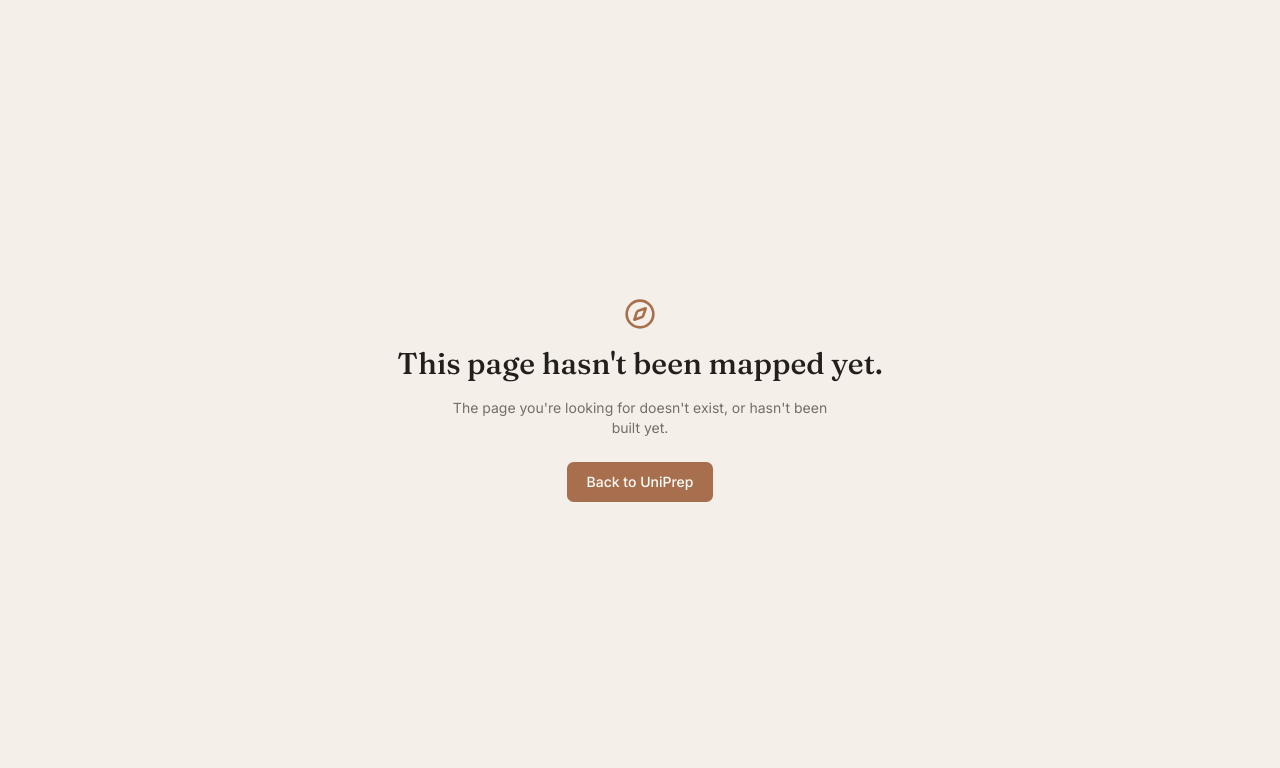
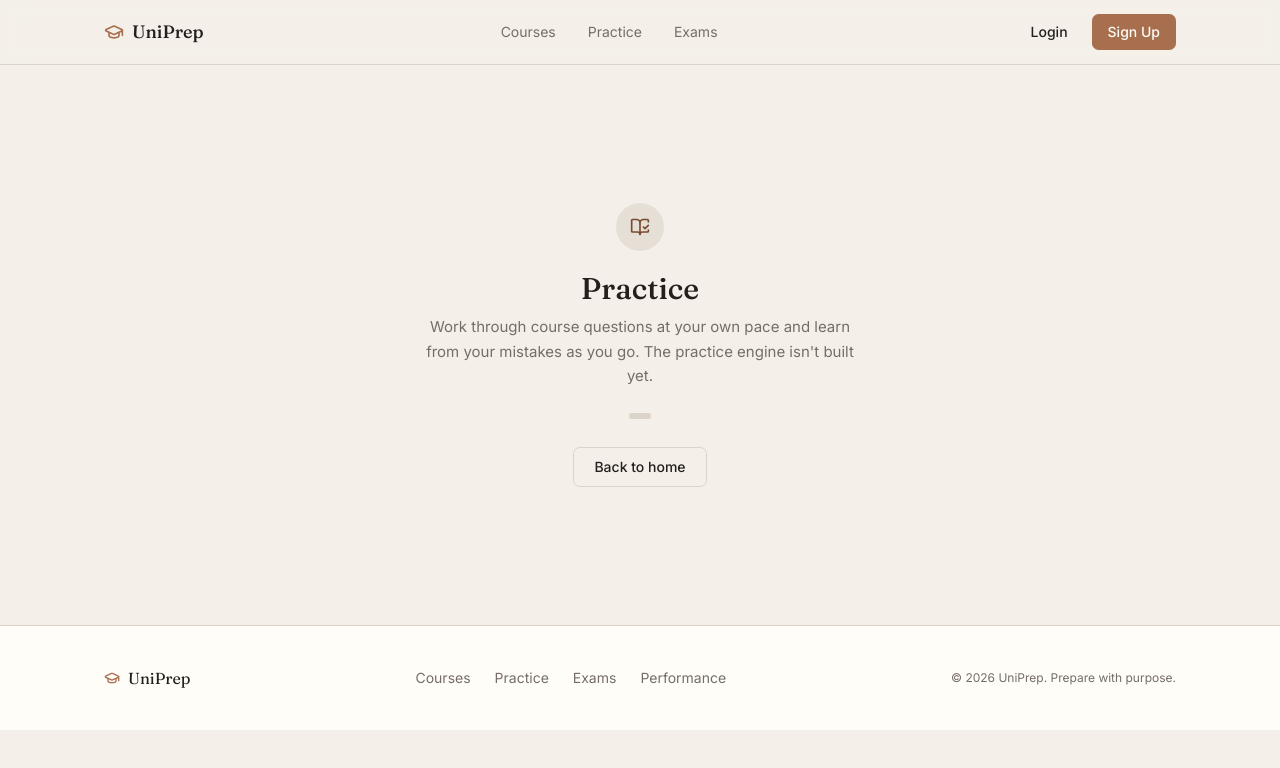
Before and after one commit to Nath-dev160/uniPrep, a Next.js app: page /practice in a window 1280 px wide. Before the commit this address had no page. Shown: the top 768 px of the page. Built offline with nearby package versions, Linux system fonts and the light colour scheme.

Commit message:
Add files via upload

```diff
--- /dev/null
+++ b/src/app/practice/page.tsx
@@ -0,0 +1,14 @@
+import { BookOpenCheck } from "lucide-react";
+
+import { PlaceholderPage } from "@/components/layout/placeholder-page";
+
+export default function PracticePage() {
+  return (
+    <PlaceholderPage
+      icon={BookOpenCheck}
+      title="Practice"
+      description="Work through course questions at your own pace and learn from your mistakes as you go. The practice engine isn't built yet."
+      primaryCta={{ label: "See exam simulation instead", href: "/exams" }}
+    />
+  );
+}
```
